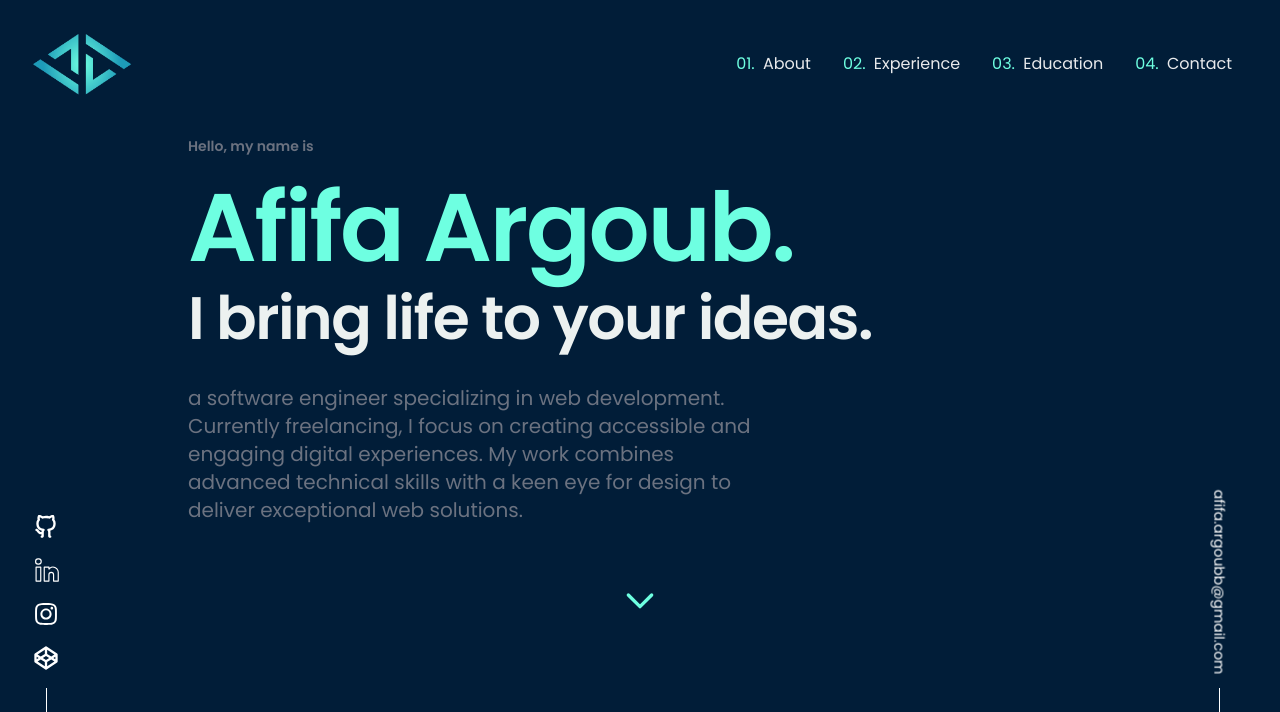
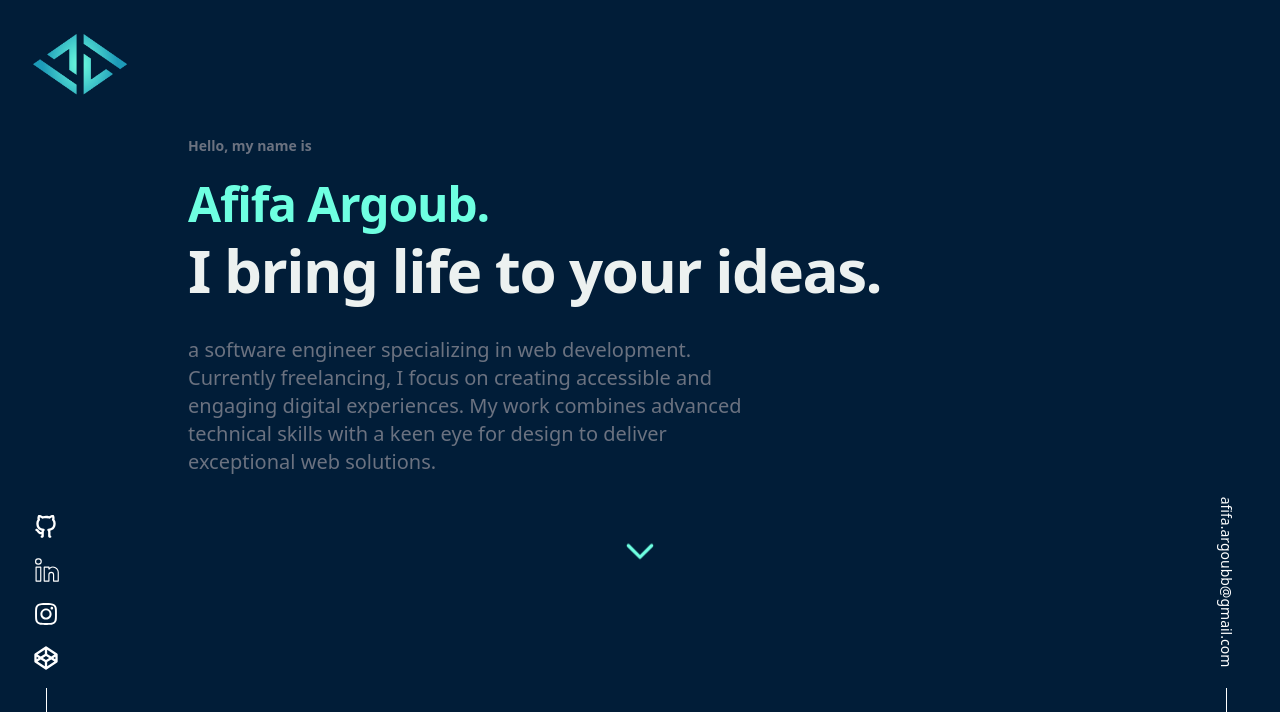
Before and after one commit to afifaarg/my-portfolio, a React (Vite) app: page / in a window 1280 px wide. Shown: the top 712 px of the page. Built offline with nearby package versions, Linux system fonts and the light colour scheme.

Commit message:
Code Reviewed, good work!!

```diff
--- a/package.json
+++ b/package.json
@@ -10,6 +10,7 @@
     "preview": "vite preview"
   },
   "dependencies": {
+    "prop-types": "^15.8.1",
     "react": "^18.3.1",
     "react-dom": "^18.3.1",
     "react-router-dom": "^6.26.1"
--- a/src/App.css
+++ b/src/App.css
@@ -1,4 +1,4 @@
-@import url('https://fonts.googleapis.com/css2?family=Poppins:wght@400;600&display=swap');
+
 
 /*
 ! tailwindcss v3.4.10 | MIT License | https://tailwindcss.com
--- a/src/App.jsx
+++ b/src/App.jsx
@@ -1,34 +1,28 @@
-import React, { useState } from 'react';
-import HelloSection from './components/HelloSection';
-import ContactSideBar from './components/ContactSideBar';
-import AboutMe from './components/AboutMe';
-import EmailSideBar from './components/EmailSideBar';
-import Entryanimation from './components/EntryAnimation';
-import Navbar from './components/NavBar';
-import './App.css'; // Tailwind CSS should be imported in index.css or App.css
+import { useState } from "react";
+import HelloSection from "./components/HelloSection";
+import ContactSideBar from "./components/ContactSideBar";
+import AboutMe from "./components/AboutMe";
+import EmailSideBar from "./components/EmailSideBar";
+import Entryanimation from "./components/EntryAnimation";
+import Navbar from "./components/NavBar";
+import "./App.css"; // Tailwind CSS should be imported in index.css or App.css
 
-const App = () => {
+export default function App() {
   const [showHomePage, setShowHomePage] = useState(false);
 
   return (
-    <div className='relative'>
+    <section>
       {!showHomePage ? (
-        <Entryanimation onAnimationEnd={() => setShowHomePage(true)} />
+        <Entryanimation setShowHomePage={setShowHomePage} /> //setShowHomePage is a function itself that set showHomePage to true or false.
       ) : (
-        <>
+        <section>
           <Navbar />
-          <div className='absolute'>
-            <ContactSideBar />
-          </div>
+          <ContactSideBar />
           <HelloSection />
           <AboutMe />
-          <div className='absolute'>
-            <EmailSideBar />
-          </div>
-        </>
+          <EmailSideBar />
+        </section>
       )}
-    </div>
+    </section>
   );
-};
-
-export default App;
+}
--- a/src/components/EmailSideBar.jsx
+++ b/src/components/EmailSideBar.jsx
@@ -1,18 +1,13 @@
-import React from 'react';
-
-const EmailSideBar = () => {
+export default function EmailSideBar() {
   return (
-    <div className='flex flex-col items-center fixed text-white -right-8 bottom-0'>
-      <ul className='mb-24'>
-        <li className='text-sm rotate-90 hover:text-[#6EFFE1]'>
-          <a href="mailto:afifa.argoubb@gmail.com">
-            afifa.argoubb@gmail.com
-          </a>
-        </li>
-      </ul>
-      <div className='w-[1px] bg-white h-28' />
+    <div className="flex flex-col items-center fixed text-white -right-8 bottom-0">
+      <a
+        className="text-sm rotate-90 hover:text-[#6EFFE1] mb-24"
+        href="mailto:afifa.argoubb@gmail.com"
+      >
+        afifa.argoubb@gmail.com
+      </a>
+      <div className="w-px bg-white h-28" />
     </div>
   );
-};
-
-export default EmailSideBar;
+}
--- a/src/components/EntryAnimation.jsx
+++ b/src/components/EntryAnimation.jsx
@@ -1,27 +1,28 @@
-import React, { useEffect, useState } from 'react';
+import { useEffect, useState } from "react";
+import PropTypes from "prop-types"; // Import PropTypes for typechecking in React, it's a library that helps to typecheck the props passed to components to ensure that they are the correct type.
 
-const Entryanimation = ({ onAnimationEnd }) => {
+export default function Entryanimation({ setShowHomePage }) {
   const [isScaleOut, setIsScaleOut] = useState(false);
 
   useEffect(() => {
     const scaleOutTimer = setTimeout(() => {
-      console.log('Starting scale-out-center animation');
+      // Avoid letting console logs in your code.
       setIsScaleOut(true); // Trigger the scale-out animation
     }, 5000); // Trigger scale-out after initial animations complete
 
     const endTimer = setTimeout(() => {
-      onAnimationEnd(); // Notify parent component that animation has ended
+      setShowHomePage(true); // Setting showHomePage to true after 5s will end the animation and display the home page.
     }, 5500); // 0.5s after scale-out starts
 
     return () => {
       clearTimeout(scaleOutTimer);
       clearTimeout(endTimer);
     };
-  }, [onAnimationEnd]);
+  }, [setShowHomePage]);
 
   return (
     <div className="text-center text-white flex flex-col justify-center items-center h-screen">
-      <h1 className="text-4xl text-[#011d38] mb-4">Welcome to the Home Page!</h1>
+      {/*Remove the h1 saying welcome to the home page*/}
       <svg
         version="1.1"
         id="Layer_1"
@@ -30,9 +31,9 @@ const Entryanimation = ({ onAnimationEnd }) => {
         x="0px"
         y="0px"
         viewBox="0 0 1850 1850"
-        style={{ enableBackground: 'new 0 0 1850 1850' }}
+        style={{ enableBackground: "new 0 0 1850 1850" }}
         xmlSpace="preserve"
-        className={`mx-auto ${isScaleOut ? 'scale-out-center' : ''}`} // Corrected dynamic className syntax
+        className={`mx-auto ${isScaleOut ? "scale-out-center" : ""}`} // Corrected dynamic className syntax
       >
         <defs>
           <radialGradient
@@ -42,8 +43,8 @@ const Entryanimation = ({ onAnimationEnd }) => {
             r="586.6596"
             gradientUnits="userSpaceOnUse"
           >
-            <stop offset="0" style={{ stopColor: '#6EFFE1' }} />
-            <stop offset="1" style={{ stopColor: '#1D9BB8' }} />
+            <stop offset="0" style={{ stopColor: "#6EFFE1" }} />
+            <stop offset="1" style={{ stopColor: "#1D9BB8" }} />
           </radialGradient>
         </defs>
         <style type="text/css">
@@ -112,6 +113,10 @@ const Entryanimation = ({ onAnimationEnd }) => {
       </svg>
     </div>
   );
+}
+
+// Define the prop types for the Entryanimation component, setShowHomePage is a function that is required.
+
+Entryanimation.propTypes = {
+  setShowHomePage: PropTypes.func.isRequired,
 };
-
-export default Entryanimation;
--- a/src/components/NavBar.jsx
+++ b/src/components/NavBar.jsx
@@ -1,21 +1,20 @@
-import React, { useState } from 'react';
+import { useState } from "react";
 
-const NavBar = () => {
+export default function NavBar() {
   const [isOpen, setIsOpen] = useState(false);
 
   const toggleMenu = () => {
     setIsOpen(!isOpen);
   };
-
+  // Use (/) instead of (#) for the href attribute in the anchor tags.
   return (
-    <nav className="text-white">
-      <div className="w-full flex items-center justify-between p-4">
-        <a href="#" className="flex items-center space-x-3 rtl:space-x-reverse">
+    <nav className="text-white w-full flex items-center justify-between p-4">
+      <a href="/" className="flex items-center space-x-3 rtl:space-x-reverse">
+        {/* LOVE THE LOGO */}
         <img
           src="/afifa.png"
           alt="logo"
-            className="py-2"
-            style={{ width: '100px', height: '80px' }} // Adjust size as needed
+          className="py-2 w-24 h-20" // You can use you sizing here, you just need to convert px to rem. Use this website.
         />
       </a>
 
@@ -45,104 +44,67 @@ const NavBar = () => {
         </svg>
       </button>
 
-        {/* Backdrop and menu container */}
+      {/* Backdrop and menu container-start */}
+      {/* Removed the unnecessary div here.*/}
       <div
         className={`${
-            isOpen ? 'fixed inset-0 z-40 bg-black bg-opacity-50 backdrop-blur-sm' : 'hidden'
-          } md:hidden`}
-          onClick={() => setIsOpen(false)} // Close the menu when backdrop is clicked
-        >
-          <div
-            className={`${
-              isOpen ? 'block' : 'hidden'
-            } fixed top-0 right-0 w-4/5 md:w-1/2 text-white h-full z-50`}
+          isOpen
+            ? "block fixed inset-0 z-40 bg-black bg-opacity-50 backdrop-blur-sm"
+            : "hidden"
+        } fixed  md:hidden`}
         id="navbar-default"
-          >
-            <ul className="font-sm flex flex-col p-4 mt-4 rounded-lg space-y-4">
-              <li>
-                <a
-                  href="#"
-                  className="block py-2 px-3 text-greyText rounded hover:text-[#6EFFE1]"
         onClick={() => setIsOpen(false)}
       >
+        {/* Moved text color in ul to avoid repitions. Also removed the rounded and the flex cause you don't need it here and the onCilck too cause the href will refresh the page so he'll set isOpen to its default value. */}
+        <ul className="font-sm p-4 mt-4 space-y-4 text-greyText w-44">
+          <li>
+            <a href="/" className="block py-2 px-3 hover:text-[#6EFFE1]">
               <span className="text-[#6EFFE1] pr-1">01.</span> About
             </a>
           </li>
           <li>
-                <a
-                  href="#"
-                  className="block py-2 px-3 text-greyText rounded hover:text-[#6EFFE1]"
-                  onClick={() => setIsOpen(false)}
-                >
+            <a href="/" className="block py-2 px-3 hover:text-[#6EFFE1]">
               <span className="text-[#6EFFE1] pr-1">02.</span> Experience
             </a>
           </li>
           <li>
-                <a
-                  href="#"
-                  className="block py-2 px-3 text-greyText rounded hover:text-[#6EFFE1]"
-                  onClick={() => setIsOpen(false)}
-                >
+            <a href="/" className="block py-2 px-3 hover:text-[#6EFFE1]">
               <span className="text-[#6EFFE1] pr-1">03.</span> Education
             </a>
           </li>
           <li>
             <a
-                  href="#"
-                  className="block py-2 px-3 text-greyText rounded hover:text-[#6EFFE1]"
-                  onClick={() => setIsOpen(false)}
+              href="/"
+              className="block py-2 px-3 rounded hover:text-[#6EFFE1]"
             >
               <span className="text-[#6EFFE1] pr-1">04.</span> Contact
             </a>
           </li>
         </ul>
       </div>
-        </div>
+      {/* Backdrop and menu container-end */}
 
+      {/* Ajusted this part too */}
       <div
-          className={`${
-            isOpen ? 'block' : 'hidden'
-          } w-full md:block md:w-auto`}
         id="navbar-default"
+        className=" hidden text-greyText w-full font-sm p-4 md:flex justify-end rtl:space-x-reverse "
       >
-          <ul className="font-sm flex flex-col p-4 md:p-0 mt-4 rounded-lg md:flex-row md:space-x-8 rtl:space-x-reverse md:mt-0 md:border-0">
-            <li>
-              <a
-                href="#"
-                className="block py-2 px-3 text-greyText rounded hover:text-[#6EFFE1] md:hover:text-[#6EFFE1] md:bg-transparent md:p-0"
-              >
-                <span className="text-[#6EFFE1] pr-1">01.</span> About
+        <a href="/" className="block py-2 px-3 hover:text-[#6EFFE1] ">
+          About
         </a>
-            </li>
-            <li>
-              <a
-                href="#"
-                className="block py-2 px-3 text-greyText rounded hover:text-[#6EFFE1] md:hover:text-[#6EFFE1] md:bg-transparent md:p-0"
-              >
-                <span className="text-[#6EFFE1] pr-1">02.</span> Experience
+
+        <a href="/" className="block py-2 px-3 hover:text-[#6EFFE1]">
+          Experience
         </a>
-            </li>
-            <li>
-              <a
-                href="#"
-                className="block py-2 px-3 text-greyText rounded hover:text-[#6EFFE1] md:hover:text-[#6EFFE1] md:bg-transparent md:p-0"
-              >
-                <span className="text-[#6EFFE1] pr-1">03.</span> Education
+
+        <a href="/" className="block py-2 px-3 hover:text-[#6EFFE1]">
+          Education
         </a>
-            </li>
-            <li>
-              <a
-                href="#"
-                className="block py-2 px-3 mr-4 text-greyText rounded hover:text-[#6EFFE1] md:hover:text-[#6EFFE1] md:bg-transparent md:p-0"
-              >
-                <span className="text-[#6EFFE1] pr-1">04.</span> Contact
+
+        <a href="/" className="block py-2 px-3 mr-4 hover:text-[#6EFFE1]">
+          Contact
         </a>
-            </li>
-          </ul>
-        </div>
       </div>
     </nav>
   );
-};
-
-export default NavBar;
+}
--- a/tailwind.config.js
+++ b/tailwind.config.js
@@ -1,16 +1,14 @@
 /** @type {import('tailwindcss').Config} */
-module.exports = {
-  content: ["./src/**/*.{js,jsx,ts,tsx}"],
-  theme: {
-    extend: {
-      colors: {
-        primary: "#101010",         // Existing color
-        secondary: "#011d38",       // New secondary color
-        greyText: "#E9EAEC"
-      },
-      fontFamily: {
-        sans: ['Poppins', 'sans-serif'],  // Set default font to Poppins
-      },
+export const content = ["./src/**/*.{js,jsx,ts,tsx}"];
+export const theme = {
+  extend: {
+    colors: {
+      primary: "#101010", // Existing color
+      secondary: "#011d38", // New secondary color
+      greyText: "#E9EAEC",
+    },
+    fontFamily: {
+      sans: ["Poppins", "sans-serif"], // Set default font to Poppins
     },
   },
 };
```
Also changed, not shown: src/components/AboutMe.jsx (+4 -11 lines), src/components/ContactSideBar.jsx (+16 -26 lines), src/components/HelloSection.jsx (+23 -12 lines), 1 other file (tests, documents, lock files or other folders). Lines whose indentation alone changed are shown as unchanged.
